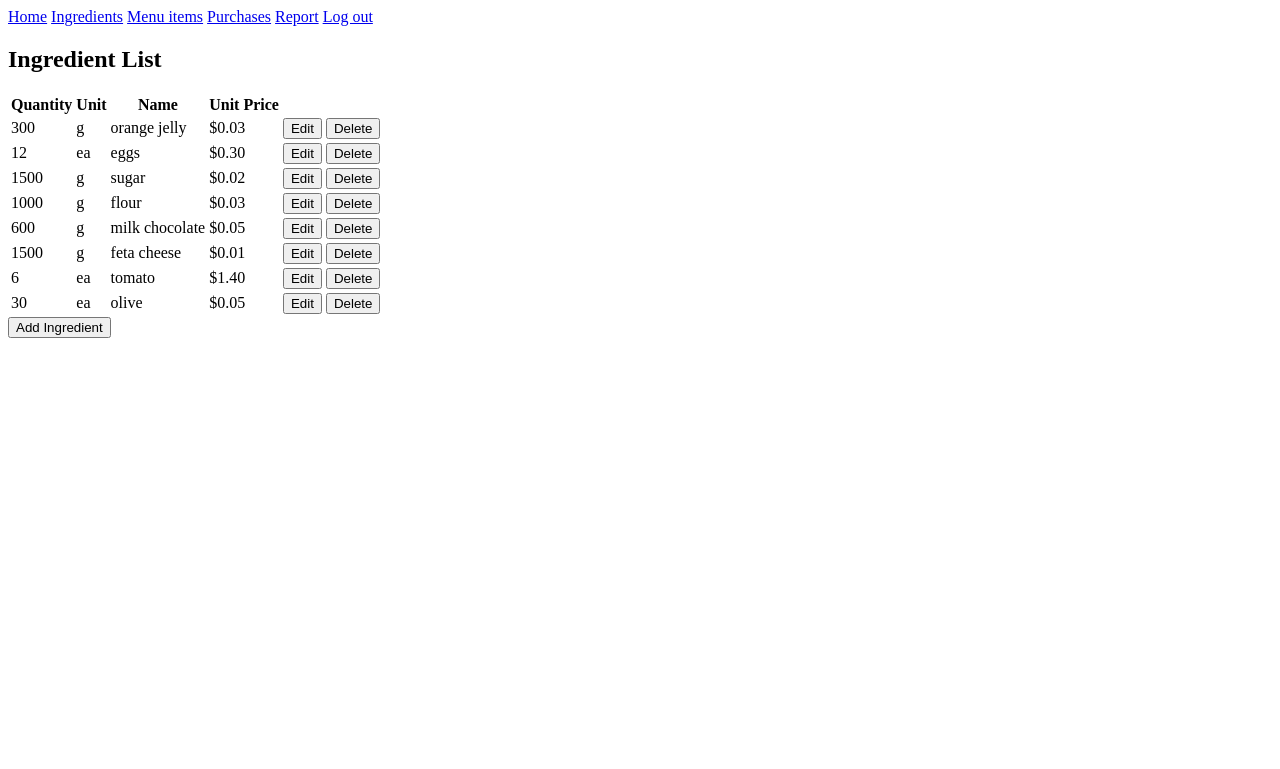
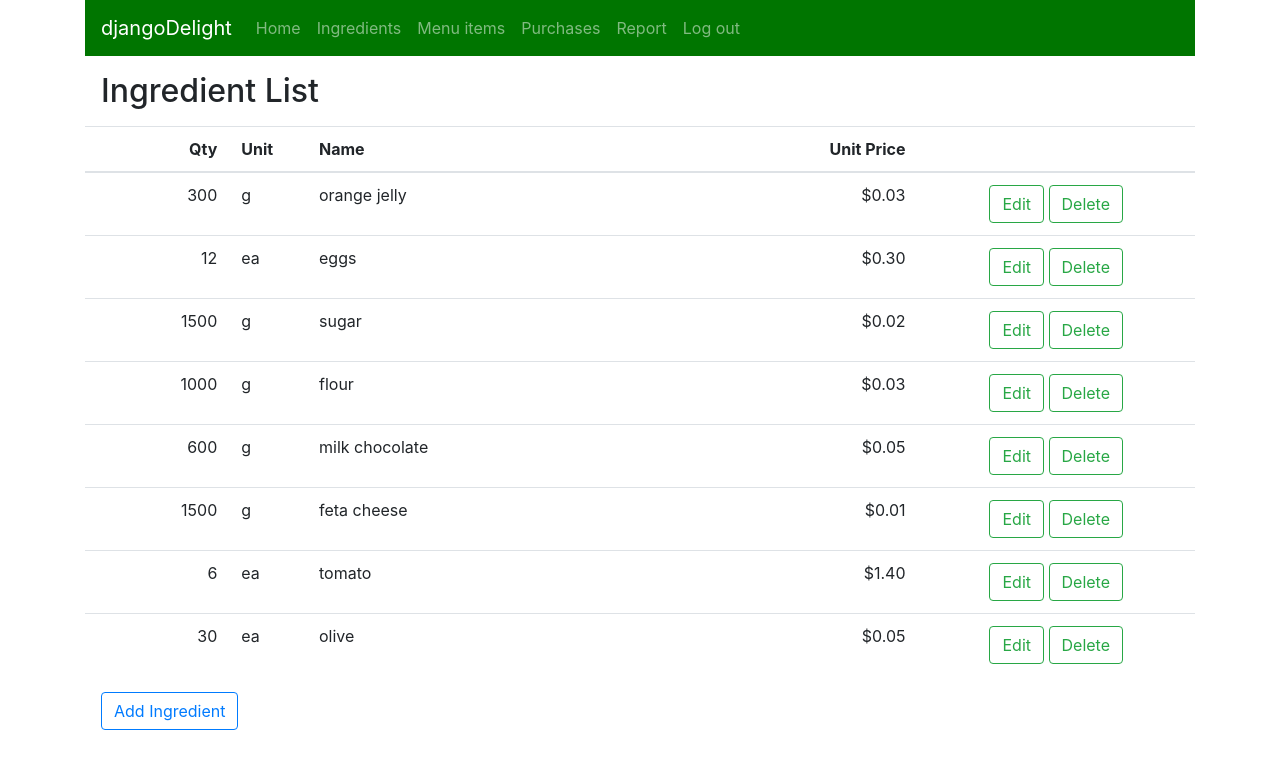
Before and after one commit to Zumabarota/restaurantProject, a Django app: page /ingredient/list in a window 1280 px wide. Shown: the top 769 px of the page. Run offline with Django 4.2, Linux system fonts and the light colour scheme; a user stored in the database is signed in; data comes from the database, SQL or seed files in the repository; both versions use the stored data as it was after the commit.

Commit message:
adjust html styling

```diff
--- a/djangoDelight/templates/djangoDelight/base.html
+++ b/djangoDelight/templates/djangoDelight/base.html
@@ -1,15 +1,33 @@
-<head><style></style></head>
+<head>
+    <!-- Required meta tags -->
+    <meta charset="utf-8">
+    <meta name="viewport" content="width=device-width, initial-scale=1, shrink-to-fit=no">
+
+    <!-- @csstools/Normalize CSS -->
+    <link href="https://unpkg.com/@csstools/normalize.css" rel="stylesheet" />
+
+    <!-- Bootstrap CSS -->
+    <link rel="stylesheet" href="https://cdn.jsdelivr.net/npm/bootstrap@4.6.2/dist/css/bootstrap.min.css" integrity="sha384-xOolHFLEh07PJGoPkLv1IbcEPTNtaed2xpHsD9ESMhqIYd0nLMwNLD69Npy4HI+N" crossorigin="anonymous">
+
+    <title>djangoDelight</title>
+</head>
+
 <body>
 {% load static %}
-<div>
-    <a href="{% url 'home' %}">Home</a>
-    <a href="{% url 'ingredientlist' %}">Ingredients</a>
-    <a href="{% url 'menuitemlist' %}">Menu items</a>
-    <a href="{% url 'purchaselist' %}">Purchases</a>
-    <a href="{% url 'profit_report' %}">Report</a>
-    <a href="{% url 'logout' %}">Log out</a>
+<div class="container">
+    <nav class="navbar navbar-expand-sm navbar-dark" style="background-color: #007500">
+      <a class="navbar-brand" href="#">djangoDelight</a>
+        <div class="navbar-nav">
+            <a class="nav-link" href="{% url 'home' %}">Home</a>
+            <a class="nav-link" href="{% url 'ingredientlist' %}">Ingredients</a>
+            <a class="nav-link" href="{% url 'menuitemlist' %}">Menu items</a>
+            <a class="nav-link" href="{% url 'purchaselist' %}">Purchases</a>
+            <a class="nav-link" href="{% url 'profit_report' %}">Report</a>
+            <a class="nav-link" href="{% url 'logout' %}">Log out</a>
+        </div>
+    </nav>
+
+        {% block content %}
+        {% endblock %}
 </div>
-
-    {% block content %}
-    {% endblock %}
 </body>
--- a/djangoDelight/templates/djangoDelight/home.html
+++ b/djangoDelight/templates/djangoDelight/home.html
@@ -1,4 +1,6 @@
 {% extends './base.html' %}
 {% block content %}
-<h2>Welcome to djangoDelight {{ name }}!</h2>
+<div class="jumbotron">
+    <h2 class="display-4">Welcome to djangoDelight, {{ name }}!</h2>
+</div>
 {% endblock %}
--- a/djangoDelight/templates/djangoDelight/ingredient_delete_form.html
+++ b/djangoDelight/templates/djangoDelight/ingredient_delete_form.html
@@ -1,11 +1,12 @@
 {% extends './base.html' %}
 {% block content %}
-<h2>Delete Ingredient</h2>
+<h2 class="m-3">Delete Ingredient</h2>
 <form method="post">
 <div>
   {% csrf_token %}
   <p>Are you sure you want to delete "{{ object }}"?</p>
-  <input type="submit" value="Confirm" />
+  <input type="submit" class="btn btn-outline-danger" value="Confirm" />
+  <button type="button" onclick="history.back()" class="btn btn-outline-primary">Cancel</button>
 </div>
 </form>
 {% endblock %}
--- a/djangoDelight/templates/djangoDelight/ingredient_list.html
+++ b/djangoDelight/templates/djangoDelight/ingredient_list.html
@@ -1,25 +1,39 @@
 {% extends './base.html' %}
 {% block content %}
-<h2>Ingredient List</h2>
-<table id="ingredients">
-  <tr>
-    <th>Quantity</th>
-    <th>Unit</th>
-    <th>Name</th>
-    <th>Unit Price</th>
-    <th></th>
-    <th></th>
-  </tr>
+<h2 class="m-3">Ingredient List</h2>
+<table class="table" id="ingredients">
+    <thead>
+      <tr>
+        <th class="text-right" style="width:13%">Qty</th>
+        <th style="width:7%">Unit</th>
+        <th style="width:40%">Name</th>
+        <th class="text-right" style="width:15%">Unit Price</th>
+        <th style="width:25%"></th>
+      </tr>
+    </thead>
+    <tbody>
   {% for i in ingredient_list %}
   <tr>
-      <td>{{ i.quantity }}</td>
+      <td class="text-right">{{ i.quantity }}</td>
       <td>{{ i.unit }}</td>
       <td>{{ i.name }}</td>
-      <td>${{ i.unit_price }}</td>
-      <td><a href="{% url 'ingredientupdate' i.id %}"><button>Edit</button></a></td>
-      <td><a href="{% url 'ingredientdelete' i.id %}"><button>Delete</button></a></td>
+      <td class="text-right">${{ i.unit_price }}</td>
+      <td class="text-center">
+          <a href="{% url 'ingredientupdate' i.id %}">
+              <button type="button" class="btn btn-outline-success">Edit</button>
+          </a>
+          <a href="{% url 'ingredientdelete' i.id %}">
+              <button type="button" class="btn btn-outline-success">Delete</button>
+          </a>
+      </td>
   </tr>
   {% endfor %}
+    </tbody>
 </table>
-<a href="{% url 'ingredientcreate' %}"><button class="btn">Add Ingredient</button></a>
+<div class="m-3">
+    <a href="{% url 'ingredientcreate' %}">
+        <button class="btn btn-outline-primary">Add Ingredient</button>
+    </a>
+</div>
+
 {% endblock %}
--- a/djangoDelight/templates/djangoDelight/purchase_delete_form.html
+++ b/djangoDelight/templates/djangoDelight/purchase_delete_form.html
@@ -1,11 +1,12 @@
 {% extends './base.html' %}
 {% block content %}
-<h2>Delete Purchase</h2>
+<h2 class="m-3">Delete Purchase</h2>
 <form method="post">
 <div>
   {% csrf_token %}
   <p>Are you sure you want to delete "{{ object }}"?</p>
-  <input type="submit" value="Confirm" />
+  <input type="submit" class="btn btn-outline-danger" value="Confirm" />
+  <button type="button" onclick="history.back()" class="btn btn-outline-primary">Cancel</button>
 </div>
 </form>
 {% endblock %}
--- a/djangoDelight/urls.py
+++ b/djangoDelight/urls.py
@@ -8,16 +8,16 @@ urlpatterns = [
     path('ingredient/list', views.IngredientList.as_view(), name="ingredientlist"),
     path('ingredient/create', views.IngredientCreate.as_view(), name="ingredientcreate"),
     # path('ingredient/update/<pk>', views.IngredientUpdate.as_view(), name="ingredientupdate"),
+    path('ingredient/update/<int:ingredient_pk>', views.ingredient_update, name="ingredientupdate"),
     path('ingredient/delete/<int:pk>', views.IngredientDelete.as_view(), name="ingredientdelete"),
     path('menuitem/list', views.MenuItemList.as_view(), name="menuitemlist"),
     path('menuitem/create', views.MenuItemCreate.as_view(), name="menuitemcreate"),
     # path('menuitem/update/<pk>', views.MenuItemUpdate.as_view(), name="menuitemupdate"),
+    path('menuitem/update/<int:menu_item_pk>', views.manage_requirements, name="formset"),
     path('menuitem/delete/<int:pk>', views.MenuItemDelete.as_view(), name="menuitemdelete"),
     path('purchase/list', views.PurchaseList.as_view(), name="purchaselist"),
     path('purchase/create', views.PurchaseCreate.as_view(), name="purchasecreate"),
     path('purchase/update/<int:pk>', views.PurchaseUpdate.as_view(), name="purchaseupdate"),
     path('purchase/delete/<int:pk>', views.PurchaseDelete.as_view(), name="purchasedelete"),
-    path('menuitem/update/<int:menu_item_pk>', views.manage_requirements, name="formset"),
-    path('ingredient/update/<int:ingredient_pk>', views.ingredient_update, name="ingredientupdate"),
     path('report', views.ProfitReport.as_view(), name="profit_report")
 ]
```
Also changed, not shown: djangoDelight/templates/djangoDelight/formset.html (+13 -9 lines), djangoDelight/templates/djangoDelight/ingredient_createupdate_form.html (+4 -3 lines), djangoDelight/templates/djangoDelight/menuitem_createupdate_form.html (+4 -3 lines), djangoDelight/templates/djangoDelight/menuitem_list.html (+27 -10 lines), djangoDelight/templates/djangoDelight/profit_report.html (+16 -12 lines), djangoDelight/templates/djangoDelight/purchase_createupdate_form.html (+4 -3 lines), djangoDelight/templates/djangoDelight/purchase_list.html (+23 -13 lines), db.sqlite3.
